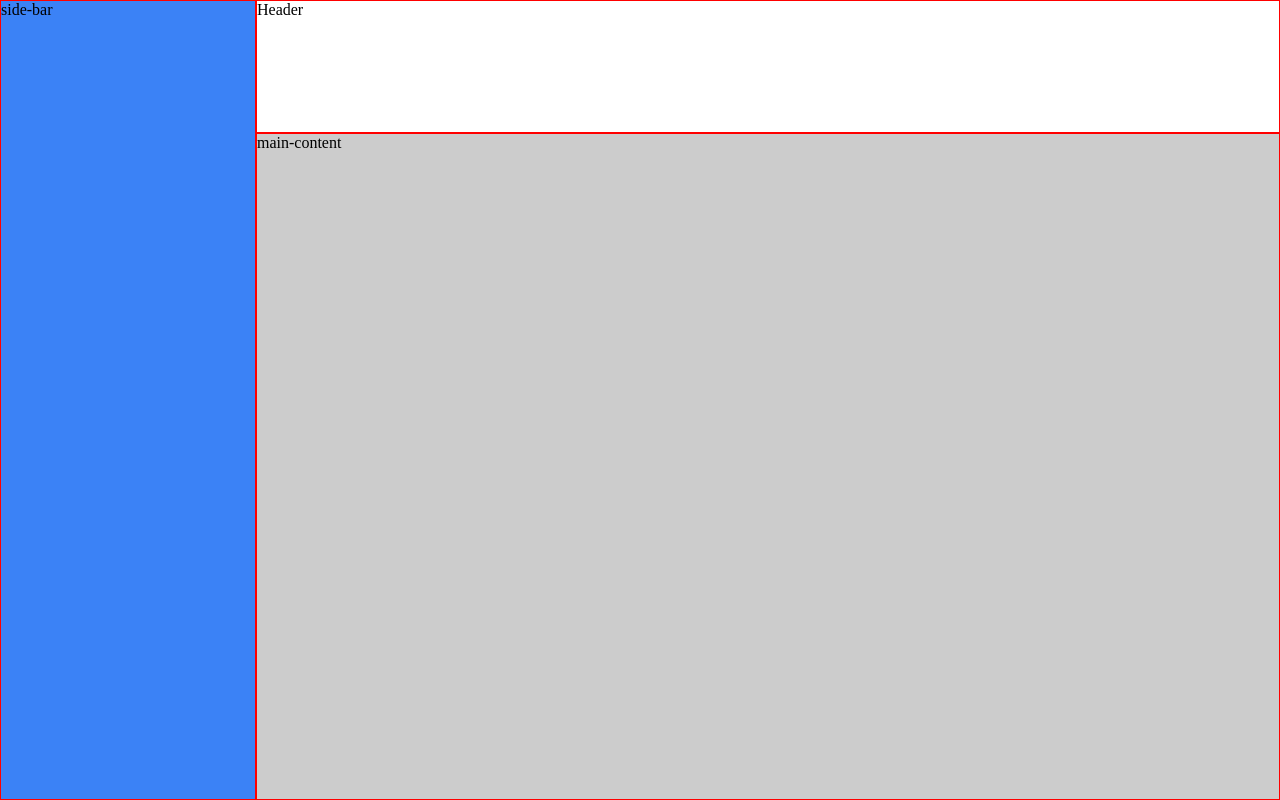
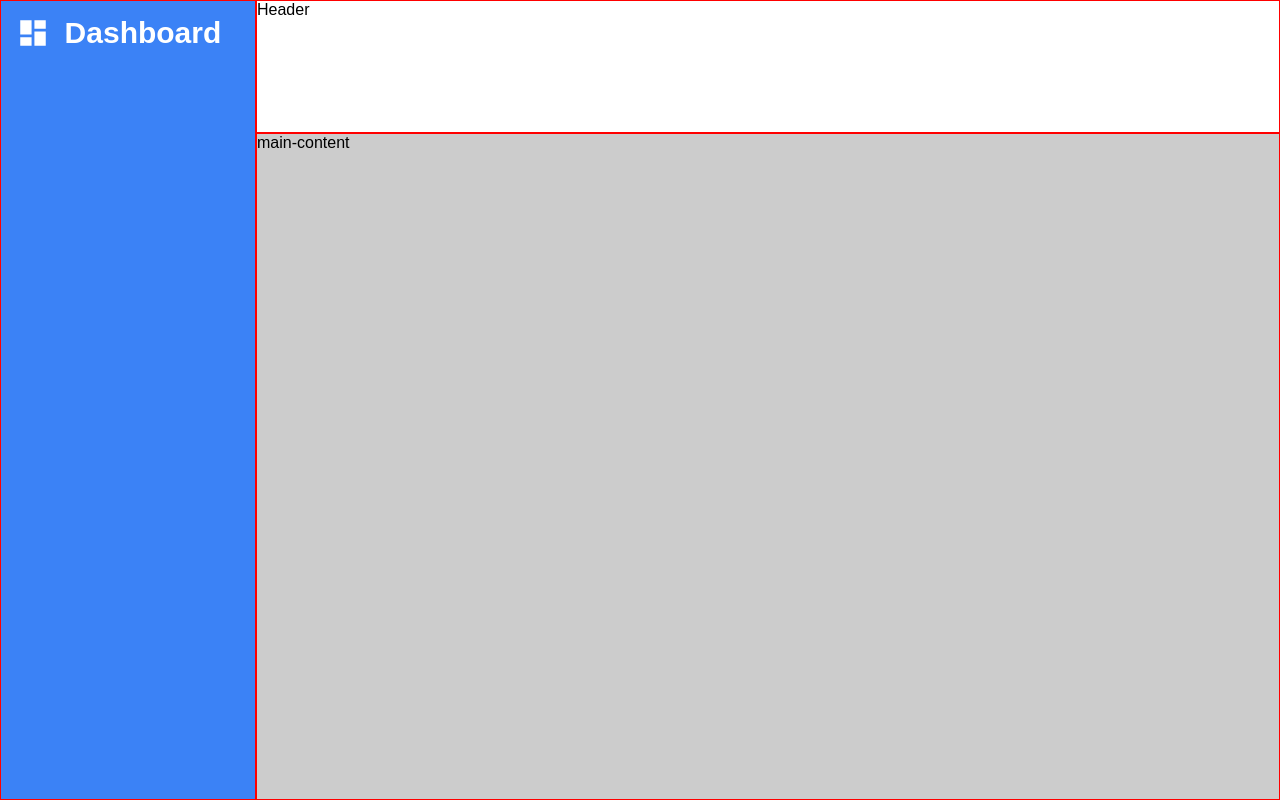
Before and after one commit to shayasgit/admin-dashboard, a plain HTML site: page index.html in a window 1280 px wide. Drawn offline with Linux system fonts and the light colour scheme.

Commit message:
Sidebar Dashboard heading and icon added

```diff
--- a/index.html
+++ b/index.html
@@ -12,7 +12,10 @@
             Header
         </header>
         <aside class="side-bar">
-            side-bar
+            <div class="dashboard">
+                <img src="/icons/view-dashboard.svg" alt="Dashboard Icon">
+                <h2>Dashboard</h2>
+            </div>
         </aside>
         <main class="main">
             main-content
--- a/styles/style.css
+++ b/styles/style.css
@@ -3,6 +3,7 @@ body {
   width: 100%;
   padding: 0;
   margin: 0;
+  font-family: Arial, Helvetica, sans-serif;
 }
 
 .container {
@@ -15,7 +16,9 @@ body {
   height: 100vh;
 }
 
-.header, .side-bar, .main {
+.header,
+.side-bar,
+.main {
   border: 1px solid red;
 }
 
@@ -29,6 +32,7 @@ body {
   grid-column: 1;
   grid-row: 1 / 3;
   background-color: #3b82f6;
+  padding: 15px;
 }
 
 .main {
@@ -36,3 +40,20 @@ body {
   grid-row: 2 / 3;
   background-color: #ccc;
 }
+
+.side-bar img {
+    width: 15%;
+}
+
+.dashboard{
+    display: flex;
+    justify-content: flex-start;
+    align-items: center;
+}
+
+.dashboard h2 {
+    color: #ffffff;
+    font-size: 30px;
+    padding-left: 15px;
+    margin: 0;
+}
```
Also changed, not shown: icons/home.svg (added), icons/view-dashboard.svg (added). Lines whose indentation alone changed are shown as unchanged.
